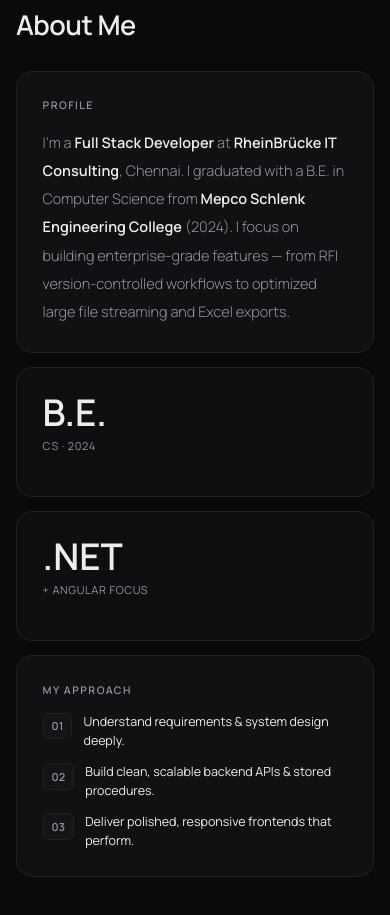
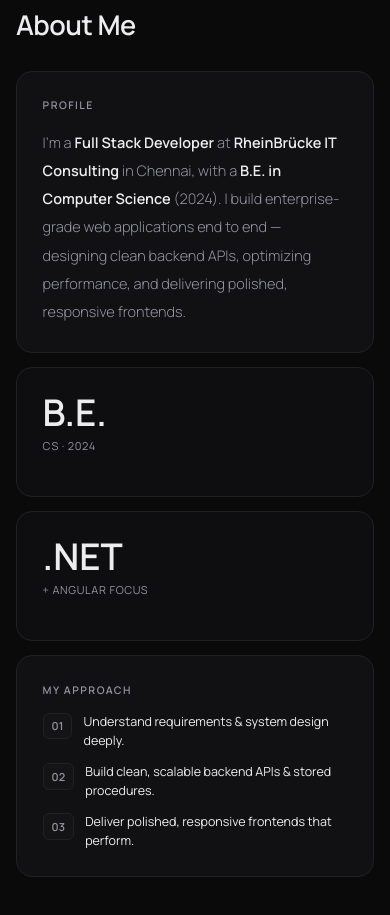
Before and after one commit to KJChandru/Portfolio, a plain HTML site: page index.html in a window 390 px wide. Shown: the part 1976-2891 px from the top of the page. Drawn offline with Linux system fonts and the light colour scheme.

Commit message:
Finalize portfolio: dark bento design with SpendMind + ImpactIQ
Final content pass — accent-nudged muted text, amber 'building' status
dot, Contact nav link, +91 phone formatting, and simplified About copy.

Co-Authored-By: Claude Opus 4.8 <noreply@anthropic.com>

```diff
--- a/index.html
+++ b/index.html
@@ -274,7 +274,7 @@ nav{position:fixed;top:0;left:0;right:0;z-index:100;display:flex;align-items:cen
   <div class="bento">
     <div class="tile c4 r2 reveal">
       <div class="t-kick">Profile</div>
-      <p class="about-text">I'm a <strong>Full Stack Developer</strong> at <strong>RheinBrücke IT Consulting</strong>, Chennai. I graduated with a B.E. in Computer Science from <strong>Mepco Schlenk Engineering College</strong> (2024). I focus on building enterprise-grade features — from RFI version-controlled workflows to optimized large file streaming and Excel exports.</p>
+      <p class="about-text">I'm a <strong>Full Stack Developer</strong> at <strong>RheinBrücke IT Consulting</strong> in Chennai, with a <strong>B.E. in Computer Science</strong> (2024). I build enterprise-grade web applications end to end — designing clean backend APIs, optimizing performance, and delivering polished, responsive frontends.</p>
     </div>
     <div class="tile flat c2 reveal">
       <div class="big-stat">B.E.</div>
```
